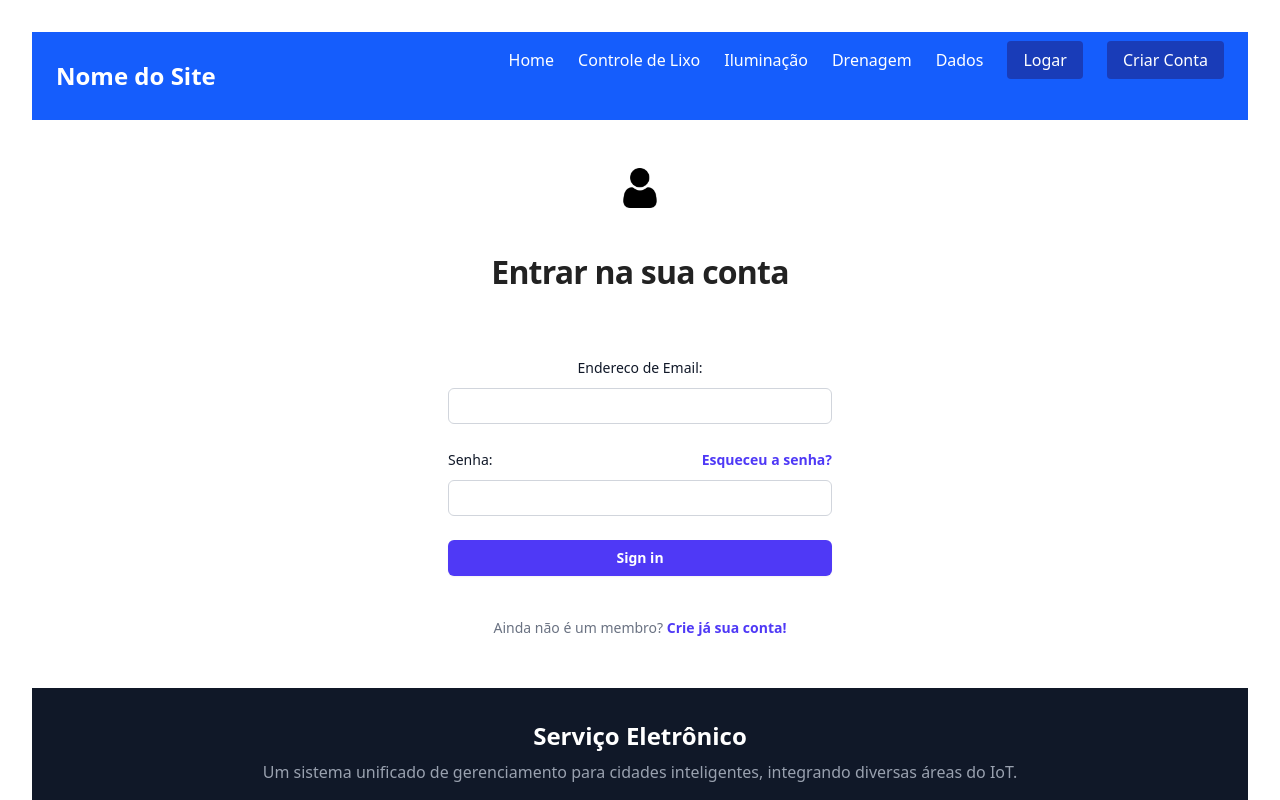
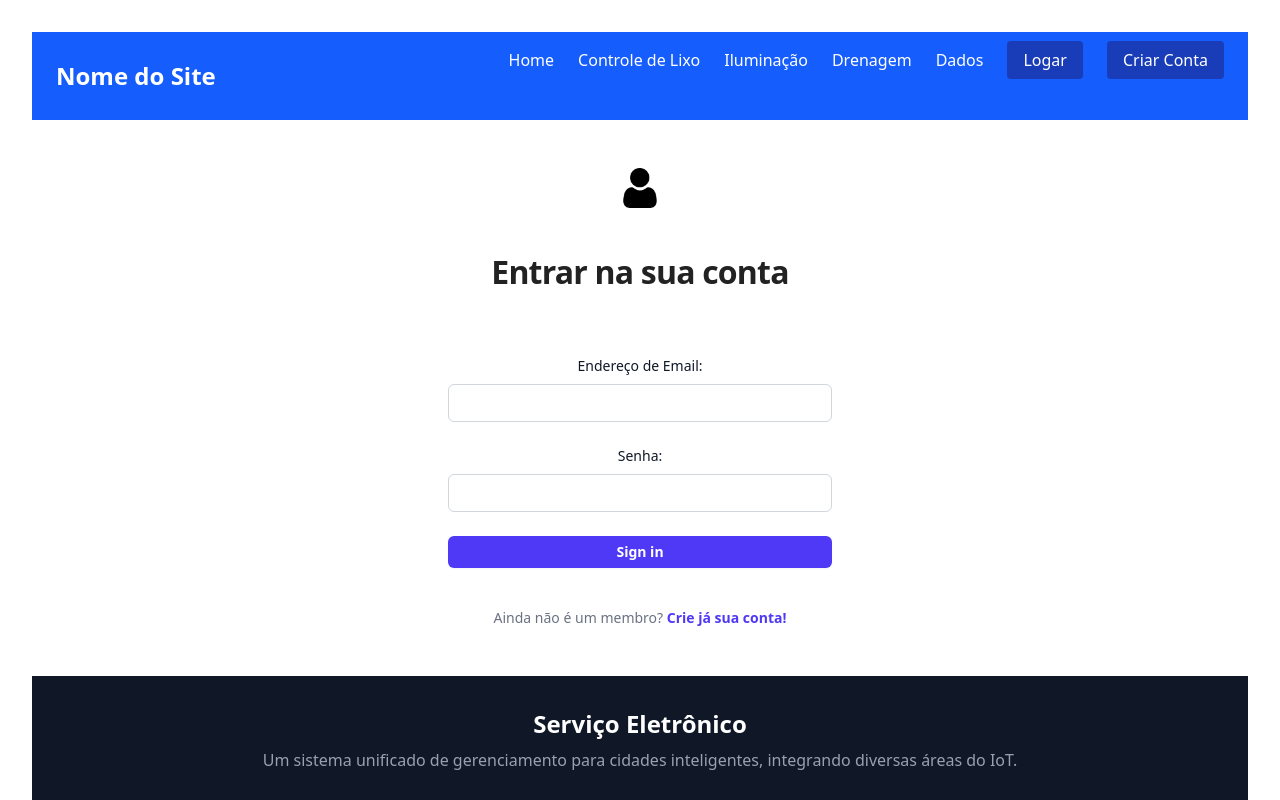
Before and after one commit to ValdirJunior13/appCidadesInteligentes, a React (Vite) app: page /login in a window 1280 px wide. Shown: the top 800 px of the page. Built offline with nearby package versions, Linux system fonts and the light colour scheme.

Commit message:
Metodo POST

```diff
--- a/src/components/CadastroComponent.jsx
+++ b/src/components/CadastroComponent.jsx
@@ -1,75 +1,132 @@
-
+import { useState } from "react";
 
 const CadastroComponent = () => {
+  const [formData, setFormData] = useState({
+    nome: "",
+    telefone: "",
+    email: "",
+    cpf: "",
+    user_name: "",
+  });
+
+  const handleChange = (e) => {
+    const { name, value } = e.target;
+    setFormData({ ...formData, [name]: value });
+  };
+
+  const handleSubmit = async (e) => {
+    e.preventDefault();
+    try {
+      const response = await fetch("/api/cadastro", {
+        method: "POST",
+        headers: {
+          "Content-Type": "application/json",
+        },
+        body: JSON.stringify(formData),
+      });
+      const data = await response.json();
+      console.log(data);
+    } catch (error) {
+      console.error("Error:", error);
+    }
+  };
+
   return (
     <div className="w-full flex items-center justify-center min-h-screen bg-gray-100">
       <div className="flex w-full max-w-4xl bg-white shadow-md rounded-lg overflow-hidden">
         <div className="w-1/2 hidden md:block">
           <img
-            src="    "
+            src=""
             alt="Imagem de Registro"
             className="object-cover w-full h-full"
           />
         </div>
         <div className="w-full md:w-1/2 p-8">
-          <h2 className="text-2xl font-bold mb-6 text-gray-800">Create an Account!</h2>
-          <form>
+          <h2 className="text-2xl font-bold mb-6 text-gray-800">
+            Create an Account!
+          </h2>
+          <form onSubmit={handleSubmit}>
             <div className="mb-5">
-              <label htmlFor="nome" className="block text-base font-medium text-gray-700">
+              <label
+                htmlFor="nome"
+                className="block text-base font-medium text-gray-700"
+              >
                 Nome Completo
               </label>
               <input
                 type="text"
                 name="nome"
                 id="nome"
+                value={formData.nome}
+                onChange={handleChange}
                 placeholder="Nome Completo"
                 className="w-full rounded-md border border-gray-300 bg-white py-3 px-6 text-base text-gray-700 outline-none focus:border-blue-500 focus:shadow-md"
               />
             </div>
             <div className="mb-5">
-              <label htmlFor="telefone" className="block text-base font-medium text-gray-700">
+              <label
+                htmlFor="telefone"
+                className="block text-base font-medium text-gray-700"
+              >
                 Telefone
               </label>
               <input
                 type="text"
                 name="telefone"
                 id="telefone"
+                value={formData.telefone}
+                onChange={handleChange}
                 placeholder="Insira seu telefone"
                 className="w-full rounded-md border border-gray-300 bg-white py-3 px-6 text-base text-gray-700 outline-none focus:border-blue-500 focus:shadow-md"
               />
             </div>
             <div className="mb-5">
-              <label htmlFor="email" className="block text-base font-medium text-gray-700">
+              <label
+                htmlFor="email"
+                className="block text-base font-medium text-gray-700"
+              >
                 Endereço de E-mail
               </label>
               <input
                 type="email"
                 name="email"
                 id="email"
+                value={formData.email}
+                onChange={handleChange}
                 placeholder="Insira seu e-mail"
                 className="w-full rounded-md border border-gray-300 bg-white py-3 px-6 text-base text-gray-700 outline-none focus:border-blue-500 focus:shadow-md"
               />
             </div>
             <div className="mb-5">
-              <label htmlFor="cpf" className="block text-base font-medium text-gray-700">
+              <label
+                htmlFor="cpf"
+                className="block text-base font-medium text-gray-700"
+              >
                 CPF
               </label>
               <input
                 type="text"
                 name="cpf"
                 id="cpf"
+                value={formData.cpf}
+                onChange={handleChange}
                 placeholder="Insira seu CPF"
                 className="w-full rounded-md border border-gray-300 bg-white py-3 px-6 text-base text-gray-700 outline-none focus:border-blue-500 focus:shadow-md"
               />
             </div>
             <div className="mb-5">
-              <label htmlFor="user_name" className="block text-base font-medium text-gray-700">
+              <label
+                htmlFor="user_name"
+                className="block text-base font-medium text-gray-700"
+              >
                 Nome de Usuário
               </label>
               <input
                 type="text"
                 name="user_name"
                 id="user_name"
+                value={formData.user_name}
+                onChange={handleChange}
                 placeholder="Insira seu nome de usuário"
                 className="w-full rounded-md border border-gray-300 bg-white py-3 px-6 text-base text-gray-700 outline-none focus:border-blue-500 focus:shadow-md"
               />
@@ -77,6 +134,7 @@ const CadastroComponent = () => {
             <div>
               <button
                 className="hover:shadow-form w-full rounded-md bg-blue-500 py-3 px-8 text-center text-base font-semibold text-white outline-none"
+                type="submit"
               >
                 Register Account
               </button>
@@ -85,10 +143,14 @@ const CadastroComponent = () => {
               <p className="text-red-500">Please choose a password.</p>
             </div>
             <div className="mt-5">
-              <a href="/forgot-password" className="text-blue-500">Forgot Password?</a>
+              <a href="/forgot-password" className="text-blue-500">
+                Forgot Password?
+              </a>
             </div>
             <div className="mt-2">
-              <a href="/login" className="text-blue-500">Already have an account? Login</a>
+              <a href="/login" className="text-blue-500">
+                Already have an account? Login
+              </a>
             </div>
           </form>
         </div>
--- a/src/components/LoginComponent.jsx
+++ b/src/components/LoginComponent.jsx
@@ -1,6 +1,44 @@
+import { useState } from "react";
+
+const LoginComponent = () => {
+    const [formData, setFormData] = useState({
+    email: "",
+    password: "",
+});
+
+const handleChange = (e) => {
+    const { name, value } = e.target;
+    setFormData({ ...formData, [name]: value });
+};
+
+const handleSubmit = async (e) => {
+    e.preventDefault();
+    try {
+    const response = await fetch("/api/login", {
+        method: "POST",
+        headers: {
+        "Content-Type": "application/json",
+        },
+        body: JSON.stringify(formData),
+    });
+
+    if (!response.ok) {
+        throw new Error("Erro ao fazer login");
+    }
+
+    const data = await response.json();
+    console.log("Login bem-sucedido:", data);
 
 
-const LoginComponent = () => {
+    localStorage.setItem("token", data.token);
+
+      // Redirecionar para outra página
+    window.location.href = "/dashboard";
+    } catch (error) {
+        console.error("Erro:", error);
+    }
+};
+
 return (
     <div className="flex min-h-full flex-1 flex-col justify-center px-6 py-12 lg:px-8">
     <div className="sm:mx-auto sm:w-full sm:max-w-sm">
@@ -15,10 +53,10 @@ return (
     </div>
 
     <div className="mt-10 sm:mx-auto sm:w-full sm:max-w-sm">
-        <form action="#" method="POST" className="space-y-6">
+        <form onSubmit={handleSubmit} className="space-y-6">
         <div>
-            <label htmlFor="email" className="block text-sm/6 font-medium text-gray-900">
-            Endereco de Email:
+            <label htmlFor="email" className="block text-sm font-medium text-gray-900">
+            Endereço de Email:
             </label>
             <div className="mt-2">
             <input
@@ -27,22 +65,17 @@ return (
                 type="email"
                 required
                 autoComplete="email"
-                className="block w-full rounded-md bg-white px-3 py-1.5 text-base text-gray-900 outline-1 -outline-offset-1 outline-gray-300 placeholder:text-gray-400 focus:outline-2 focus:-outline-offset-2 focus:outline-indigo-600 sm:text-sm/6"
+                value={formData.email}
+                onChange={handleChange}
+                className="block w-full rounded-md bg-white px-3 py-1.5 text-base text-gray-900 border border-gray-300 outline-none focus:border-indigo-500 focus:shadow-md"
             />
             </div>
         </div>
 
         <div>
-            <div className="flex items-center justify-between">
-            <label htmlFor="password" className="block text-sm/6 font-medium text-gray-900">
-                Senha:
+            <label htmlFor="password" className="block text-sm font-medium text-gray-900">
+            Senha:
             </label>
-            <div className="text-sm">
-                <a href="#" className="font-semibold text-indigo-600 hover:text-indigo-500">
-                Esqueceu a senha?
-                </a>
-            </div>
-            </div>
             <div className="mt-2">
             <input
                 id="password"
@@ -50,7 +83,9 @@ return (
                 type="password"
                 required
                 autoComplete="current-password"
-                className="block w-full rounded-md bg-white px-3 py-1.5 text-base text-gray-900 outline-1 -outline-offset-1 outline-gray-300 placeholder:text-gray-400 focus:outline-2 focus:-outline-offset-2 focus:outline-indigo-600 sm:text-sm/6"
+                value={formData.password}
+                onChange={handleChange}
+                className="block w-full rounded-md bg-white px-3 py-1.5 text-base text-gray-900 border border-gray-300 outline-none focus:border-indigo-500 focus:shadow-md"
             />
             </div>
         </div>
@@ -58,15 +93,15 @@ return (
         <div>
             <button
             type="submit"
-            className="flex w-full justify-center rounded-md bg-indigo-600 px-3 py-1.5 text-sm/6 font-semibold text-white shadow-xs hover:bg-indigo-500 focus-visible:outline-2 focus-visible:outline-offset-2 focus-visible:outline-indigo-600"
+            className="flex w-full justify-center rounded-md bg-indigo-600 px-3 py-1.5 text-sm font-semibold text-white shadow-xs hover:bg-indigo-500 focus-visible:outline-2 focus-visible:outline-offset-2 focus-visible:outline-indigo-600"
             >
             Sign in
             </button>
         </div>
         </form>
 
-        <p className="mt-10 text-center text-sm/6 text-gray-500">
-        Ainda não é um membro? {' '}
+        <p className="mt-10 text-center text-sm text-gray-500">
+        Ainda não é um membro?{' '}
         <a href="#" className="font-semibold text-indigo-600 hover:text-indigo-500">
             Crie já sua conta!
         </a>
```
